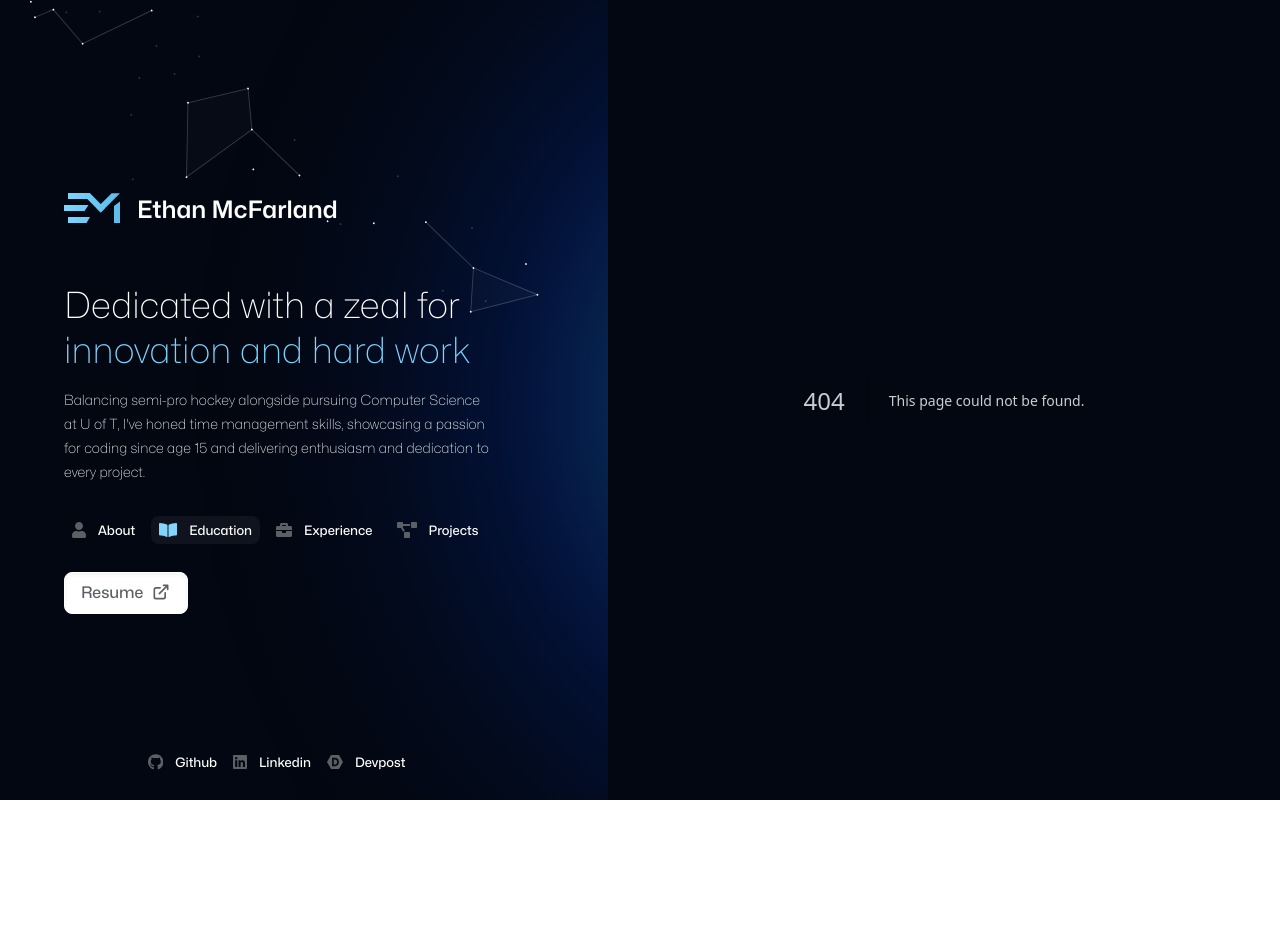
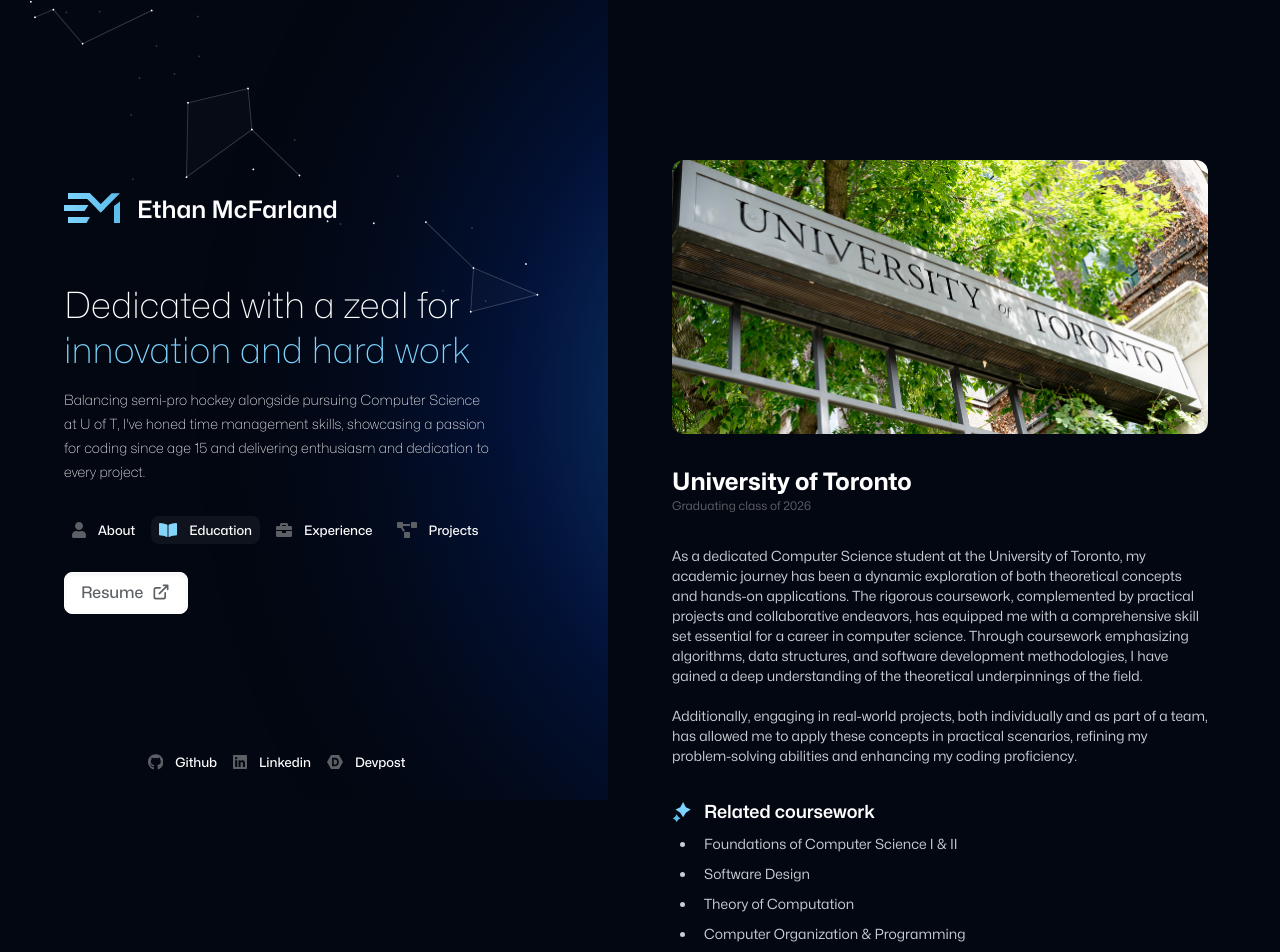
Before and after one commit to ethanmcf/Portfolio, a Next.js app: page /education in a window 1280 px wide. Before the commit this address had no page. Shown: the top 952 px of the page. Before the commit the page ends 800 px from the top, so only its background shows below. Built offline with nearby package versions, Linux system fonts and the light colour scheme.

Commit message:
Added other pages

```diff
--- /dev/null
+++ b/src/app/education/page.tsx
@@ -0,0 +1,43 @@
+import BulletNotes from "../../components/BulletNotes";
+import ContentLayout from "../../components/ContentLayout";
+import UoftIMG from "../../../public/images/headers/uoft.jpg";
+import ArticleHeader from "../../components/ArticleHeader";
+
+export default function EducationPage() {
+  return (
+    <ContentLayout>
+      <ArticleHeader
+        src={UoftIMG}
+        title="University of Toronto"
+        subTitle="Graduating class of 2026"
+      />
+      <p className="text-sm">
+        As a dedicated Computer Science student at the University of Toronto, my
+        academic journey has been a dynamic exploration of both theoretical
+        concepts and hands-on applications. The rigorous coursework,
+        complemented by practical projects and collaborative endeavors, has
+        equipped me with a comprehensive skill set essential for a career in
+        computer science. Through coursework emphasizing algorithms, data
+        structures, and software development methodologies, I have gained a deep
+        understanding of the theoretical underpinnings of the field.
+      </p>
+      <p className="text-sm mt-5">
+        Additionally, engaging in real-world projects, both individually and as
+        part of a team, has allowed me to apply these concepts in practical
+        scenarios, refining my problem-solving abilities and enhancing my coding
+        proficiency.
+      </p>
+      <BulletNotes
+        title="Related coursework"
+        notes={[
+          "Foundations of Computer Science I & II",
+          "Software Design",
+          "Theory of Computation",
+          "Computer Organization & Programming",
+          "Object-Oriented Programming",
+          "Statistical Reasoning",
+        ]}
+      />
+    </ContentLayout>
+  );
+}
--- /dev/null
+++ b/src/app/experience/page.tsx
@@ -0,0 +1,91 @@
+import BulletNotes from "../../components/BulletNotes";
+import ContentLayout from "../../components/ContentLayout";
+import TangerineIMG from "../../../public/images/headers/tangerine.png";
+import TileCoIncIMG from "../../../public/images/headers/tilecoinc.png";
+import ArticleHeader from "../../components/ArticleHeader";
+
+export default function ExperiencePage() {
+  const TangerineExperience = () => {
+    return (
+      <>
+        <ArticleHeader
+          src={TangerineIMG}
+          title="Tangerine "
+          subTitle="May 2023 - August 2023"
+        />
+        <p className="text-sm">
+          As a dedicated Computer Science student at the University of Toronto,
+          my academic journey has been a dynamic exploration of both theoretical
+          concepts and hands-on applications. The rigorous coursework,
+          complemented by practical projects and collaborative endeavors, has
+          equipped me with a comprehensive skill set essential for a career in
+          computer science. Through coursework emphasizing algorithms, data
+          structures, and software development methodologies, I have gained a
+          deep understanding of the theoretical underpinnings of the field.
+        </p>
+        <p className="text-sm mt-5">
+          Additionally, engaging in real-world projects, both individually and
+          as part of a team, has allowed me to apply these concepts in practical
+          scenarios, refining my problem-solving abilities and enhancing my
+          coding proficiency.
+        </p>
+        <BulletNotes
+          title="Skills developed"
+          notes={[
+            "Foundations of Computer Science I & II",
+            "Software Design",
+            "Theory of Computation",
+            "Computer Organization & Programming",
+            "Object-Oriented Programming",
+            "Statistical Reasoning",
+          ]}
+        />
+      </>
+    );
+  };
+  const TileCoIncExperience = () => {
+    return (
+      <>
+        <ArticleHeader
+          src={TileCoIncIMG}
+          title="TileCo Inc"
+          subTitle="May 2023 - August 2023"
+        />
+        <p className="text-sm">
+          As a dedicated Computer Science student at the University of Toronto,
+          my academic journey has been a dynamic exploration of both theoretical
+          concepts and hands-on applications. The rigorous coursework,
+          complemented by practical projects and collaborative endeavors, has
+          equipped me with a comprehensive skill set essential for a career in
+          computer science. Through coursework emphasizing algorithms, data
+          structures, and software development methodologies, I have gained a
+          deep understanding of the theoretical underpinnings of the field.
+        </p>
+        <p className="text-sm mt-5">
+          Additionally, engaging in real-world projects, both individually and
+          as part of a team, has allowed me to apply these concepts in practical
+          scenarios, refining my problem-solving abilities and enhancing my
+          coding proficiency.
+        </p>
+        <BulletNotes
+          title="Skills developed"
+          notes={[
+            "Foundations of Computer Science I & II",
+            "Software Design",
+            "Theory of Computation",
+            "Computer Organization & Programming",
+            "Object-Oriented Programming",
+            "Statistical Reasoning",
+          ]}
+        />
+      </>
+    );
+  };
+
+  return (
+    <ContentLayout>
+      <TangerineExperience />
+      <TileCoIncExperience />
+    </ContentLayout>
+  );
+}
--- /dev/null
+++ b/src/app/projects/page.tsx
@@ -0,0 +1,39 @@
+import BulletNotes from "../../components/BulletNotes";
+import ContentLayout from "../../components/ContentLayout";
+import UoftIMG from "../../../public/images/headers/uoft.jpg";
+import ArticleHeader from "../../components/ArticleHeader";
+
+export default function ProjectsPage() {
+  return (
+    <ContentLayout>
+      <ArticleHeader src={UoftIMG} title="Connect 4 AI" subTitle="Dec 2022" />
+      <p className="text-sm">
+        As a dedicated Computer Science student at the University of Toronto, my
+        academic journey has been a dynamic exploration of both theoretical
+        concepts and hands-on applications. The rigorous coursework,
+        complemented by practical projects and collaborative endeavors, has
+        equipped me with a comprehensive skill set essential for a career in
+        computer science. Through coursework emphasizing algorithms, data
+        structures, and software development methodologies, I have gained a deep
+        understanding of the theoretical underpinnings of the field.
+      </p>
+      <p className="text-sm mt-5">
+        Additionally, engaging in real-world projects, both individually and as
+        part of a team, has allowed me to apply these concepts in practical
+        scenarios, refining my problem-solving abilities and enhancing my coding
+        proficiency.
+      </p>
+      <BulletNotes
+        title="Skills developed"
+        notes={[
+          "Foundations of Computer Science I & II",
+          "Software Design",
+          "Theory of Computation",
+          "Computer Organization & Programming",
+          "Object-Oriented Programming",
+          "Statistical Reasoning",
+        ]}
+      />
+    </ContentLayout>
+  );
+}
```
